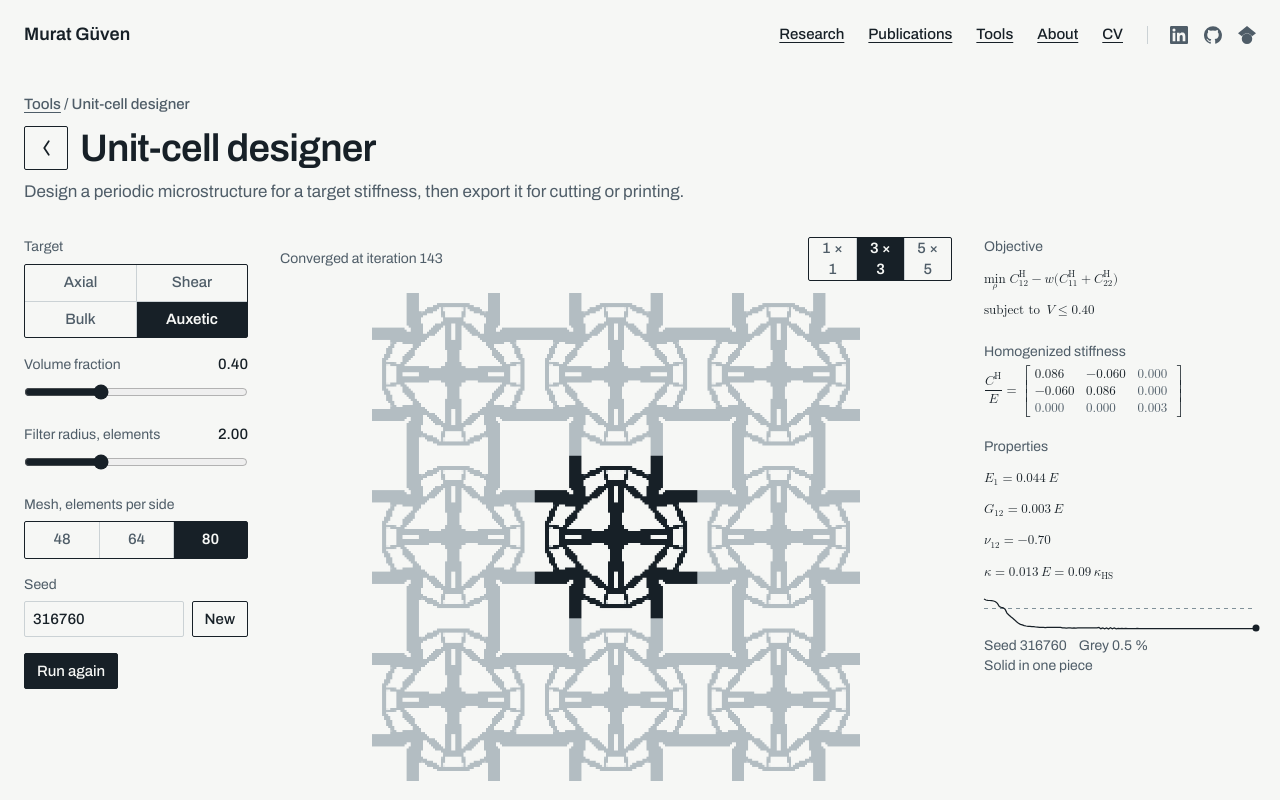
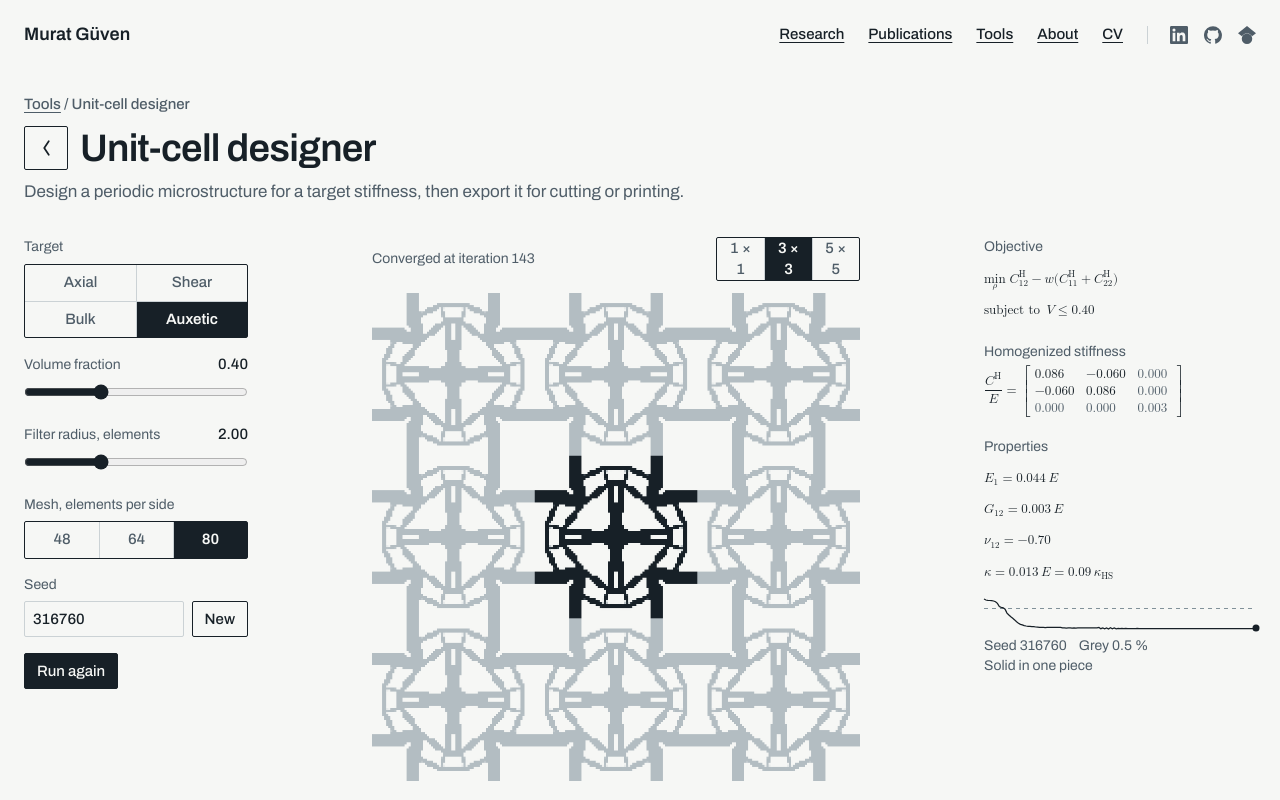
Before and after one commit to likemaestro/likemaestro.github.io, a React (Vite) app: page /tools/unit-cell in a window 1280 px wide. Shown: the top 800 px of the page. Built offline with nearby package versions, Linux system fonts and the light colour scheme.

Commit message:
Unit-cell designer: the status line and the tiling buttons sit above the lattice, spanning exactly its width

```diff
--- a/src/tools/unit-cell/UnitCellDesigner.tsx
+++ b/src/tools/unit-cell/UnitCellDesigner.tsx
@@ -228,14 +228,17 @@ const UnitCellDesigner: React.FC = () => {
           {!supported && <p className="t-small text-ink-2">This browser can’t run the solver, so it shows a design computed in advance.</p>}
         </div>
 
-        {/* Lattice: first on phones, sized from the viewport height on larger screens so the tool fits the first screen */}
+        {/* Lattice: first on phones, sized from the viewport height on larger screens so the tool fits the first screen.
+            The status and the tiling sit above it, spanning exactly its width. */}
         <div className="min-w-0 max-md:order-first">
-          <div className="mb-3 flex items-center justify-between gap-3">
-            <p className="t-small text-ink-2" aria-hidden="true">{status}</p>
-            <div className="w-36"><Segmented label="Tiles" value={String(tiles)} onChange={(v) => set({ tiles: v })} options={["1", "3", "5"].map((v) => ({ v, text: `${v} × ${v}` }))} /></div>
+          <div className="mx-auto w-full md:max-w-[max(18rem,min(100%,calc(100svh-19.5rem)))]">
+            <div className="mb-3 flex items-center justify-between gap-3">
+              <p className="t-small text-ink-2" aria-hidden="true">{status}</p>
+              <div className="w-36"><Segmented label="Tiles" value={String(tiles)} onChange={(v) => set({ tiles: v })} options={["1", "3", "5"].map((v) => ({ v, text: `${v} × ${v}` }))} /></div>
+            </div>
+            <canvas ref={canvasRef} role="img" aria-label={label} className="block aspect-square w-full" />
+            {retryNote && <p className="t-small mt-2 text-ink-2">{retryNote}</p>}
           </div>
-          <canvas ref={canvasRef} role="img" aria-label={label} className="mx-auto block aspect-square w-full md:max-w-[max(18rem,min(100%,calc(100svh-19.5rem)))]" />
-          {retryNote && <p className="t-small mt-2 text-ink-2">{retryNote}</p>}
           <p className="sr-only" role="status" aria-live="polite">{mode === "running" ? "Computing in your browser" : status}</p>
         </div>
 
```
